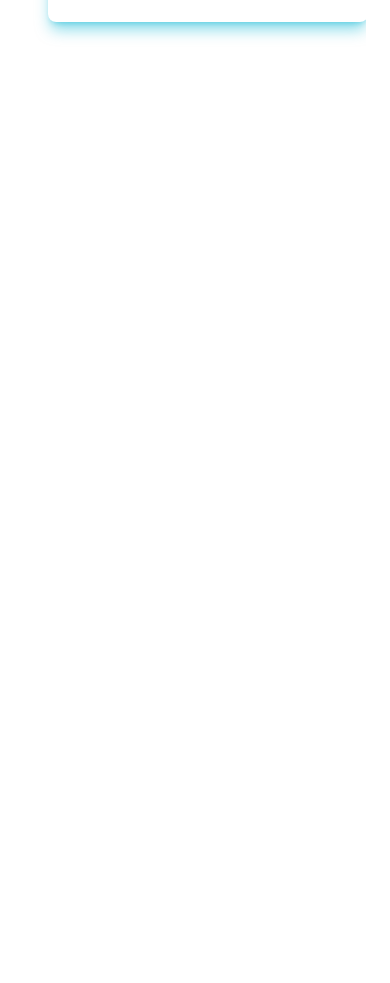
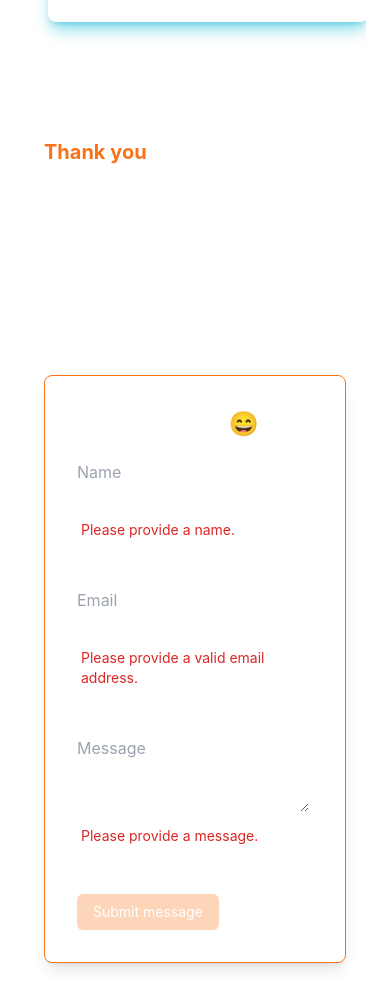
Before and after one commit to Gonzalez-Luciano/my-portfolio, a React (Create React App) app: page / in a window 390 px wide. Shown: the part 2640-3623 px from the top of the page. Before the commit the page ends 2718 px from the top, so only its background shows below. Built offline with nearby package versions, Linux system fonts and the light colour scheme.

Commit message:
Contact-Form

```diff
--- a/public/index.html
+++ b/public/index.html
@@ -2,13 +2,13 @@
 <html lang="en">
   <head>
     <meta charset="utf-8" />
-    <link rel="icon" href="%PUBLIC_URL%/favicon.ico" />
     <meta name="viewport" content="width=device-width, initial-scale=1" />
     <meta name="theme-color" content="#000000" />
     <meta
       name="description"
       content="Web site created using create-react-app"
     />
+    <link rel="icon" href="%PUBLIC_URL%/favicon.ico">
     <link rel="apple-touch-icon" href="%PUBLIC_URL%/logo192.png" />
     <!--
       manifest.json provides metadata used when your web app is installed on a
@@ -29,6 +29,17 @@
   <body>
     <noscript>You need to enable JavaScript to run this app.</noscript>
     <div id="root"></div>
+    <form name="contact" data-netlify="true" hidden>
+      <div>
+        <input type="text" id="name" name="name" />
+      </div>
+      <div>
+        <input type="email" id="email" name="email" />
+      </div>
+      <div>
+        <textarea name="message" id="message"></textarea>
+      </div>
+    </form>
     <!--
       This HTML file is a template.
       If you open it directly in the browser, you will see an empty page.
--- a/src/App.js
+++ b/src/App.js
@@ -4,6 +4,7 @@ import Home from "./components/Home";
 import Education from "./components/Education";
 import Technologies from "./components/Technologies";
 import Projects from "./components/Projects"
+import ContactMe from "./components/ContactMe";
 
 function App() {
   return (
@@ -20,6 +21,7 @@ function App() {
           <Education />
           <Technologies />
           <Projects />
+          <ContactMe/>
         </div>
       </main>
     </>
--- a/src/components/Router.jsx
+++ b/src/Router.jsx
@@ -1,8 +1,8 @@
 import React from 'react'
 import {Routes,Route} from 'react-router-dom'
-import App from '../App'
-import CertificateCFP from './CertificateCFP'
-import CertificateIAM from './CertificateIAM'
+import App from './App'
+import CertificateCFP from './components/CertificateCFP'
+import CertificateIAM from './components/CertificateIAM'
 
 const Router = () => {
   return (
--- /dev/null
+++ b/src/components/ContactMe.jsx
@@ -0,0 +1,105 @@
+import React from "react";
+import { useState } from "react";
+import AnimatedSection from "../animations/AnimatedSection";
+
+const ContactMe = () => {
+  const [name, setName] = useState("");
+  const [email, setEmail] = useState("");
+  const [message, setMessage] = useState("");
+
+  return (
+    <AnimatedSection sectionId="Contact">
+      <div className="mx-auto max-w-3xl mt-10">
+        <div className="flex flex-col sm:flex-row justify-center mt-5">
+          <div className="basis-1/2 text-pretty text-white m-5">
+            <p className="text-lg">
+              <span className="text-orange-500 text-xl font-bold">Thank you</span> for visiting my portfolio! I am thrilled to learn more
+              about your company and the opportunities available. I look forward
+              to hearing from you soon and discussing how I can contribute to
+              your team's success!
+            </p>
+          </div>
+          <div className="basis-1/2 m-5 p-8 border rounded-lg border-orange-500 shadow-lg hover:shadow-orange-500/50 ease-in duration-300">
+            <form className="group" name="contact" method="POST" noValidate>
+              <input type="hidden" name="form-name" value="contact" />
+              <div className=" text-2xl text-white font-semibold mb-5">
+                Get in Touch 😄
+              </div>
+              <div className="space-y-12 ">
+                <div>
+                  <label htmlFor="name">Name</label>
+                  <div className="m-1">
+                    <input
+                      type="text"
+                      id="name"
+                      name="name"
+                      className="peer text-black rounded-sm focus:outline-none focus:ring-1 focus:ring-orange-500
+                      valid:ring-1 valid:ring-green-500 focus:valid:ring-green-500
+                      invalid:ring-red-500 invalid:text-red-600
+                      focus:invalid:ring-red-500 w-full"
+                      value={name}
+                      onChange={(e) => setName(e.target.value)}
+                      required
+                    />
+                    <p class="mt-2 invisible peer-invalid:visible text-red-600 text-sm">
+                      Please provide a name.
+                    </p>
+                  </div>
+                </div>
+                <div>
+                  <label htmlFor="email">Email</label>
+                  <div className="m-1">
+                    <input
+                      type="email"
+                      id="email"
+                      name="email"
+                      className="peer text-black rounded-sm focus:outline-none focus:ring-1 focus:ring-orange-500
+                                valid:ring-1 valid:ring-green-500 focus:valid:ring-green-500
+                                invalid:ring-red-500 invalid:text-red-600
+                                focus:invalid:ring-red-500 w-full"
+                      pattern="[a-z0-9._%+-]+@[a-z0-9.-]+\.[a-z]{2,}$"
+                      value={email}
+                      onChange={(e) => setEmail(e.target.value)}
+                      required
+                    />
+                    <p class="mt-2 invisible peer-invalid:visible text-red-600 text-sm">
+                      Please provide a valid email address.
+                    </p>
+                  </div>
+                </div>
+                <div>
+                  <label htmlFor="message">Message</label>
+                  <div className="m-1">
+                    <textarea
+                      id="message"
+                      name="message"
+                      className="peer text-black rounded-sm focus:outline-none focus:ring-1 focus:ring-orange-500
+                      valid:ring-1 valid:ring-green-500 focus:valid:ring-green-500
+                      invalid:ring-red-500 invalid:text-red-600
+                      focus:invalid:ring-red-500 w-full"
+                      value={message}
+                      onChange={(e) => setMessage(e.target.value)}
+                      required
+                    ></textarea>
+                    <p class="mt-2 invisible peer-invalid:visible text-red-600 text-sm">
+                      Please provide a message.
+                    </p>
+                  </div>
+                </div>
+                <div className="sm:text-center text-sm sm:text-base">
+                  <input
+                    type="submit"
+                    value="Submit message"
+                    className="bg-orange-500 text-white py-2 px-4 rounded-md hover:bg-orange-600 cursor-pointer group-invalid:pointer-events-none group-invalid:opacity-30"
+                  />
+                </div>
+              </div>
+            </form>
+          </div>
+        </div>
+      </div>
+    </AnimatedSection>
+  );
+};
+
+export default ContactMe;
--- a/src/components/Navbar.jsx
+++ b/src/components/Navbar.jsx
@@ -5,9 +5,9 @@ import { Bars3Icon, XMarkIcon } from "@heroicons/react/24/outline";
 const navigation = [
   { name: "About me", href: "#Home" },
   { name: "Education", href: "#Education" },
-  { name: "Skills", href: "#ExampleSection" },
-  { name: "Projects", href: "#" },
-  { name: "Contact Me", href: "#" },
+  { name: "Technologies", href: "#Technologies" },
+  { name: "Projects", href: "#Projects" },
+  { name: "Contact Me", href: "#Contact" },
 ];
 
 function classNames(...classes) {
--- a/src/components/Projects.jsx
+++ b/src/components/Projects.jsx
@@ -17,7 +17,7 @@ const projects = [
 
 const Projects = () => {
   return (
-    <AnimatedSection sectionId="ProjectsSection">
+    <AnimatedSection sectionId="Projects">
       <div className="flex flex-col justify-center mx-auto max-w-2xl mt-10">
         <div className="text-2xl sm:text-3xl text-white font-semibold">
           My Projects
--- a/src/components/Technologies.jsx
+++ b/src/components/Technologies.jsx
@@ -15,7 +15,7 @@ import mariadbWebp from "../data/Technologies/mariadb.webp";
 
 const Skills = () => {
   return (
-    <AnimatedSection sectionId="TechnologiesSection">
+    <AnimatedSection sectionId="Technologies">
       <div className="flex flex-col justify-center mx-auto max-w-2xl mt-10">
         <div className="mx-auto text-3xl sm:text-4xl text-white font-semibold">
           Technologies
--- a/src/index.js
+++ b/src/index.js
@@ -1,7 +1,7 @@
 import React from "react";
 import ReactDOM from "react-dom/client";
 import "./index.css";
-import Router from "./components/Router";
+import Router from "./Router";
 import { BrowserRouter } from "react-router-dom";
 import reportWebVitals from "./reportWebVitals";
 
```
Also changed, not shown: 1 other file (tests, documents, lock files or other folders).
